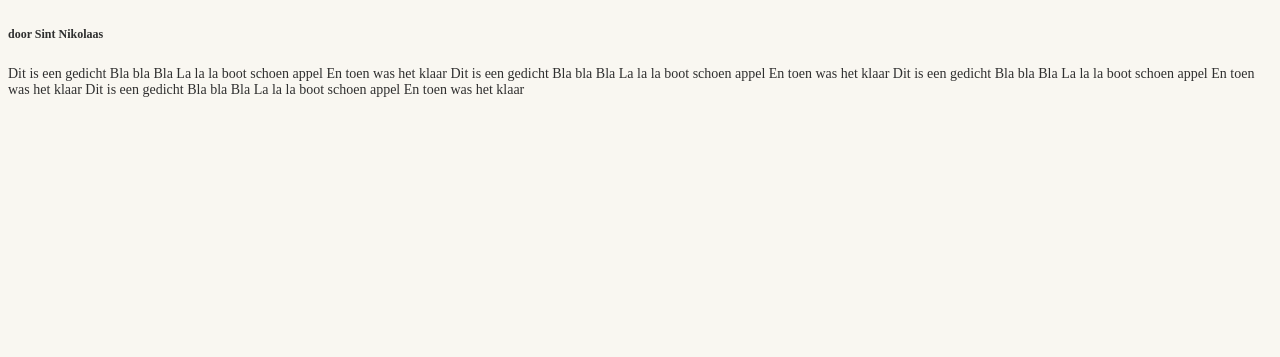
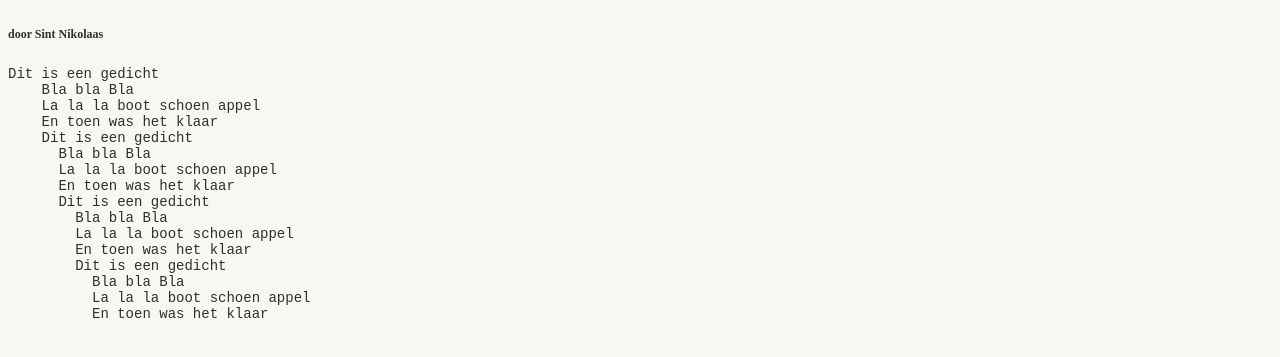
Before and after one commit to mvanhuizen/mvanhuizen.github.io, a plain HTML site: page index.html in a window 1280 px wide. Shown: the part 65-422 px from the top of the page. Drawn offline with Linux system fonts and the light colour scheme.

Commit message:
Update index.html

```diff
--- a/index.html
+++ b/index.html
@@ -26,7 +26,7 @@
   <div width: 500px; text-align: center>
   <h1>Pakjesavond keert terug</h1>
   <h2>door Sint Nikolaas</h2>
-  <p>Dit is een gedicht
+  <pre>Dit is een gedicht
     Bla bla Bla
     La la la boot schoen appel
     En toen was het klaar
@@ -41,8 +41,7 @@
         Dit is een gedicht
           Bla bla Bla
           La la la boot schoen appel
-          En toen was het klaar
-    </p>
+          En toen was het klaar</pre>
   </div>
 </body>
 </html>
```
